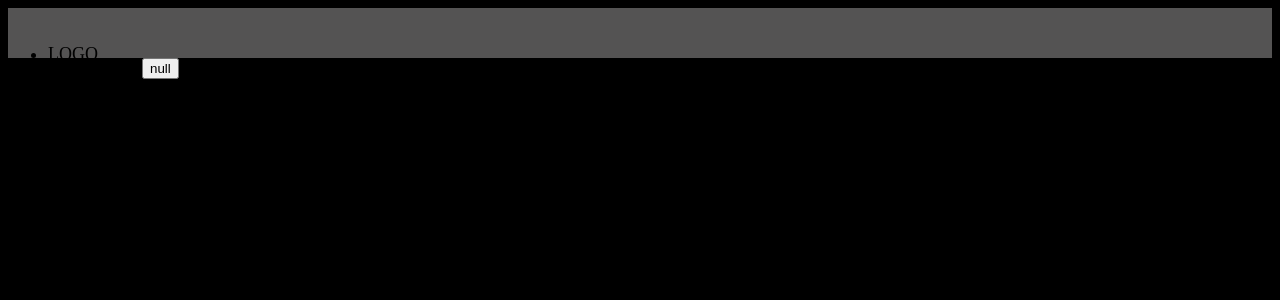
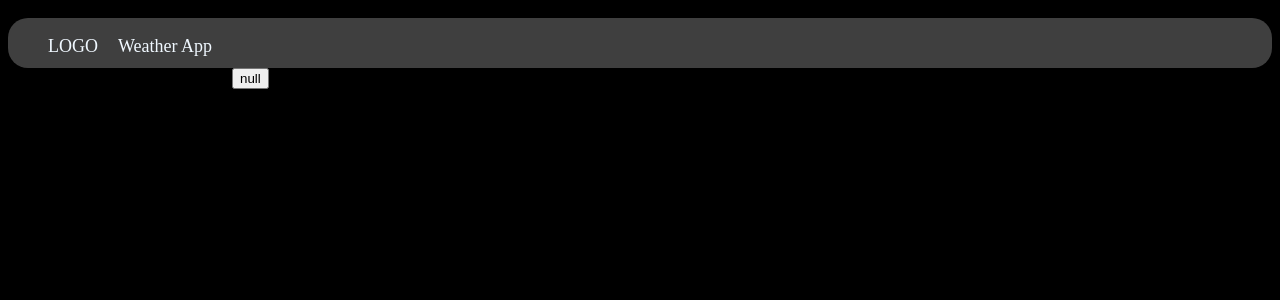
Before and after one commit to Maharshi2403/WeatherApp, a React (Vite) app in the folder app/: page / in a window 1280 px wide. Shown: the top 300 px of the page. Built offline with nearby package versions, Linux system fonts and the light colour scheme.

Commit message:
setup commit

```diff
--- a/app/src/App.tsx
+++ b/app/src/App.tsx
@@ -12,7 +12,7 @@ function App() {
     });
 
     const d = await response.json();
-    setData(d.days[0].temp);
+    setData(d.currentConditions.temp);
   }
 
   setTimeout(() => {
@@ -24,7 +24,7 @@ function App() {
     <>
       <NavBar></NavBar>
       <div className="Weatherdiv">
-        <button>  {JSON.stringify(data)}</button>
+        <button> {JSON.stringify(data)}</button>
       </div>
     </>
   );
--- a/app/src/Components/Navbar.css
+++ b/app/src/Components/Navbar.css
@@ -4,12 +4,15 @@
   left: 0;
   width: 100%;
   height: 50px;
-  background-color: rgb(84, 83, 83);
+  background-color: rgb(63, 63, 63);
   font-size: large;
+  color: aliceblue;
+  border-radius: 20px;
 }
 
 .li {
   display: inline;
   flex-direction: row;
   float: left;
+  padding-right: 20px;
 }
--- a/app/src/Components/Navbar.tsx
+++ b/app/src/Components/Navbar.tsx
@@ -1,12 +1,13 @@
 import "./Navbar.css";
+
 function NavBar() {
   return (
     <div className="nav">
-      <ul className="li">
-        <li>
+      <ul>
+        <li className="li">
           <p>LOGO</p>
         </li>
-        <li>
+        <li className="li">
           <p>Weather App</p>
         </li>
       </ul>
```
Also changed, not shown: app/src/Components/Weather_iOS_15.webp (added), app/src/assets/7133364.png (added).
